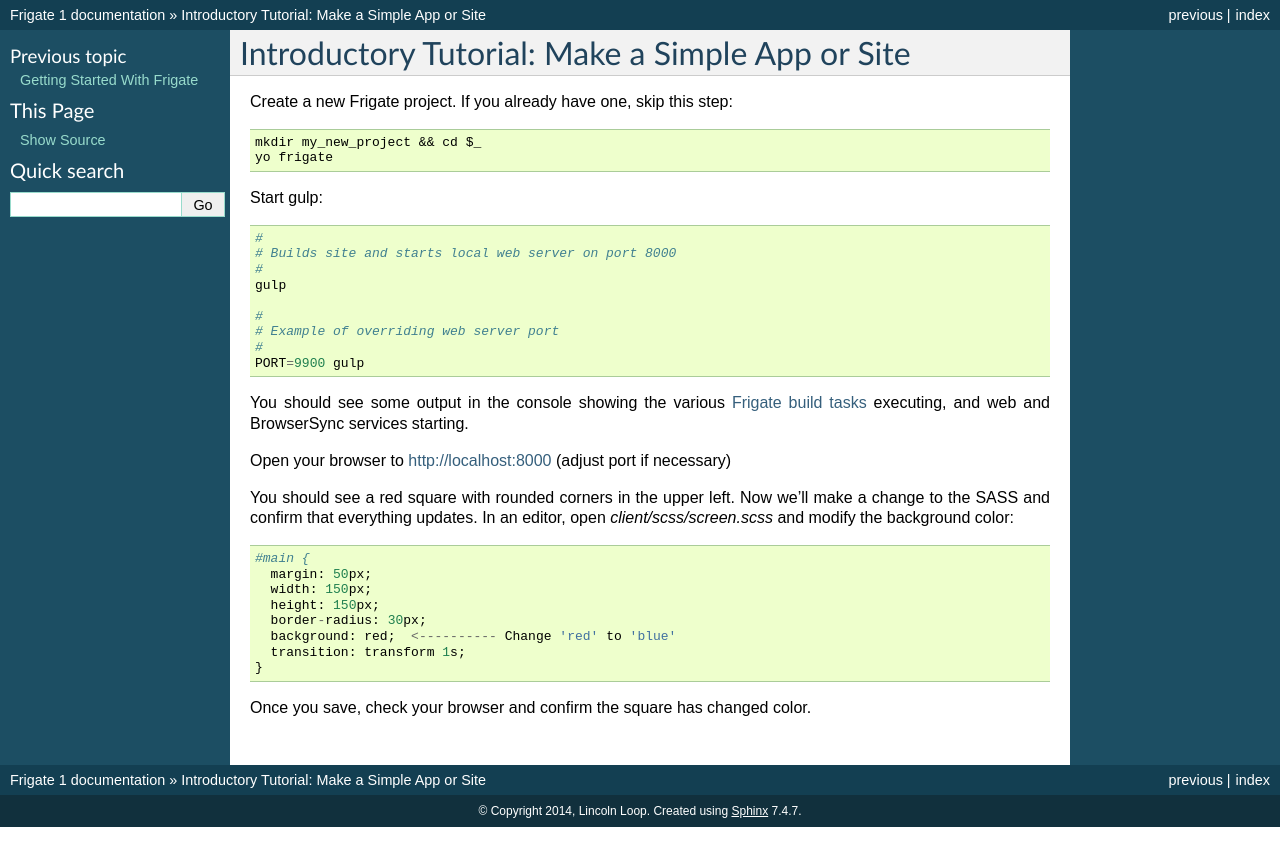
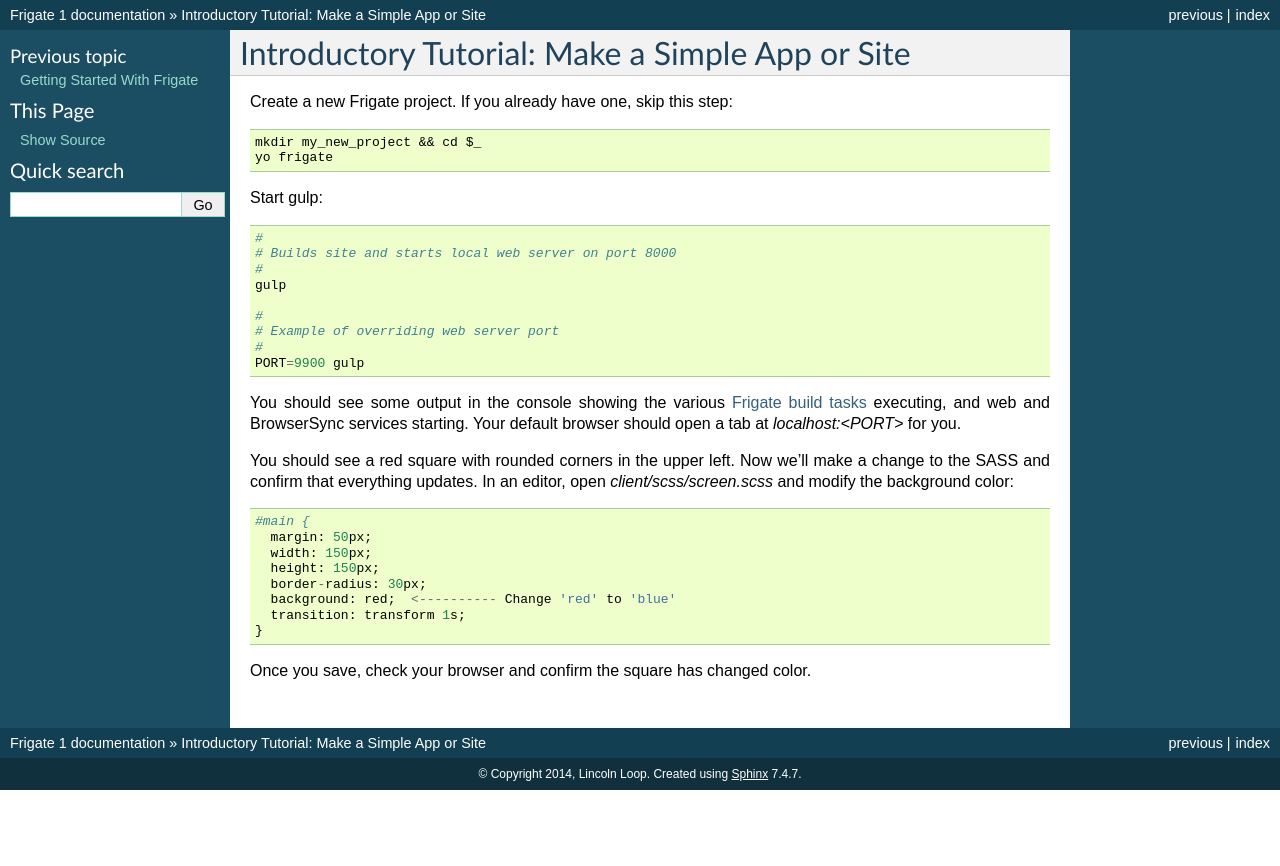
Before and after one commit to lincolnloop/generator-frigate, a Sphinx documentation site: the page built from docs/tutorial.rst, in a window 1280 px wide. Shown: the top 866 px of the page. Built offline with Sphinx 7.4.7, drawn with Linux system fonts in a browser that asks for light colours.

Commit message:
Adjust for BrowserSync

```diff
--- a/docs/tutorial.rst
+++ b/docs/tutorial.rst
@@ -19,11 +19,8 @@
     #
     PORT=9900 gulp
 
-You should see some output in the console showing the various :ref:`Frigate build tasks <gulp_primary_tasks>` executing, and web and BrowserSync services starting.
+You should see some output in the console showing the various :ref:`Frigate build tasks <gulp_primary_tasks>` executing, and web and BrowserSync services starting. Your default browser should open a tab at *localhost:<PORT>* for you.
 
-Open your browser to `http://localhost:8000`_ (adjust port if necessary)
-
-.. _http://localhost:8000: http://localhost:8000
 
 You should see a red square with rounded corners in the upper left. Now we'll make a change to the SASS and confirm that everything updates. In an editor, open *client/scss/screen.scss* and modify the background color::
 
```
